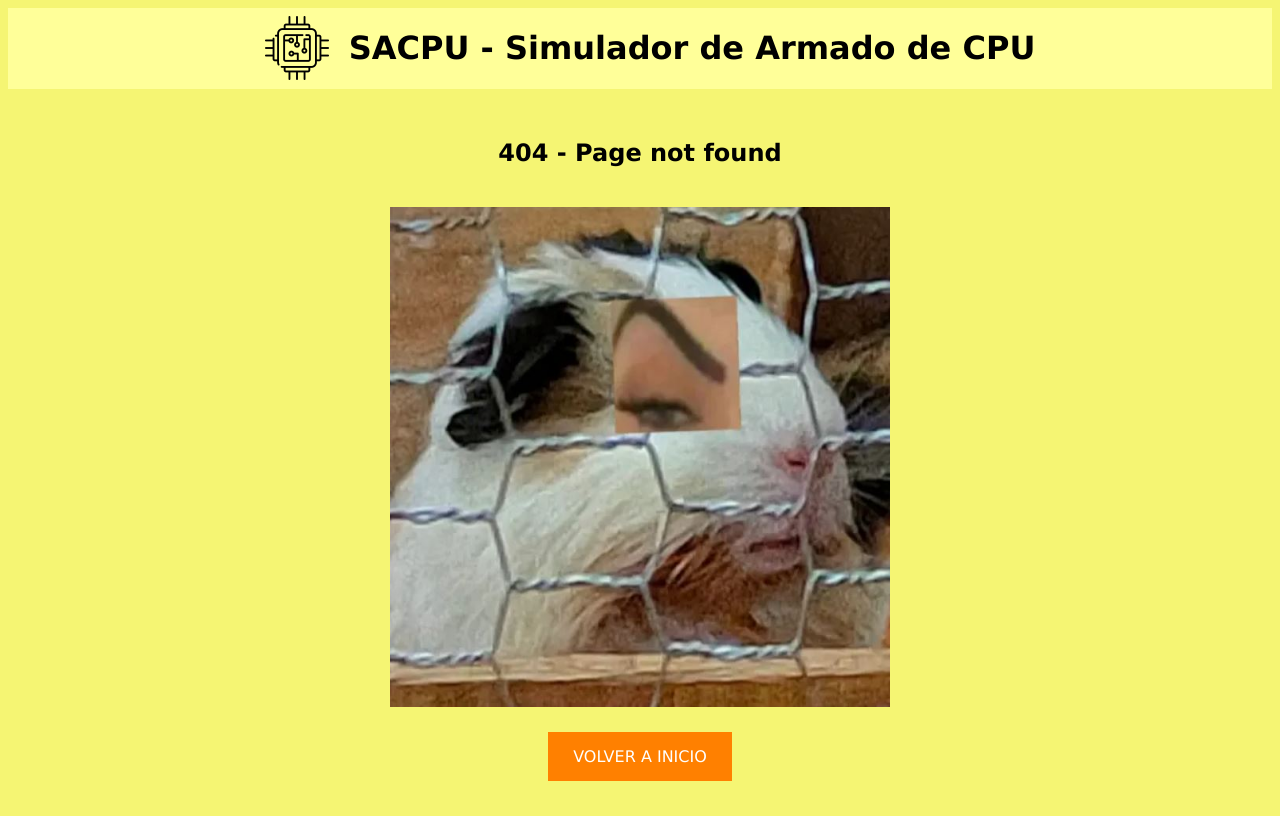
After one commit to ChangKuoman/SACPU, a Flask app: template templates/404.html in a window 1280 px wide. The commit adds this page. Run offline with Flask 2, Linux system fonts and the light colour scheme; the template is opened without the code that fills it, so the values that code supplies are empty.

Commit message:
pagina 404 erro

```diff
--- a/app.py
+++ b/app.py
@@ -115,6 +115,10 @@ def register_create():
 def simulator():
     return render_template('simulator.html')
 
+@app.errorhandler(404)
+def error_404(error):
+    return render_template('404.html'), 404
+
 #run
 if __name__ == '__main__':
     app.run(debug=True, port=5002)
--- /dev/null
+++ b/templates/404.html
@@ -0,0 +1,40 @@
+<html>
+    <head>
+        <title>
+            SACPU - 404 NOT FOUND
+        </title>
+        <link rel="shortcut icon" type="image/png" href="static/img/favicon.ico">
+        <link rel="stylesheet" href="static/css/style.css">
+    </head>
+
+    <body class="fondo">
+        <header class="header">
+            <a href="/" target="_self">
+                <img class="icono" src="static/img/favicon.ico" alt="Icono" width="64px" height="64px">
+            </a>
+            <a href="/" target="_self" class="home_button">
+                <h1>
+                    SACPU - Simulador de Armado de CPU
+                </h1>
+            </a>
+        </header>
+
+        <div class="center">
+            <div>
+                <h2>
+                    404 - Page not found
+                </h2>
+            </div>
+            <div class="image_div">
+                <img src="static/img/404_hamster.JPG" width="500px" height="500px">
+            </div>
+            <div class="boton_div">
+                <a class="boton_login" href="/" target="_self">
+                    VOLVER A INICIO
+                </a>
+            </div>
+        </div>
+
+    </body>
+
+</html>
--- a/templates/static/css/style.css
+++ b/templates/static/css/style.css
@@ -58,3 +58,16 @@ html{
     padding: 10px;
     background-color: #ff8000;
 }
+
+.center{
+    align-items: center;
+    justify-content: center;
+    display: flex;
+    flex-direction: column;
+    margin: 20px;
+    padding: 10px;
+}
+
+.image_div{
+    margin: 20px;
+}
```
Also changed, not shown: templates/static/img/404_hamster.JPG (added).
